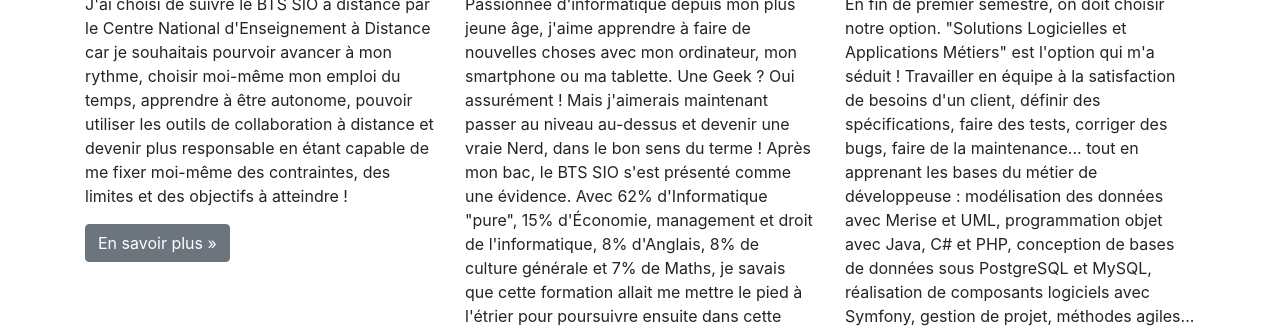
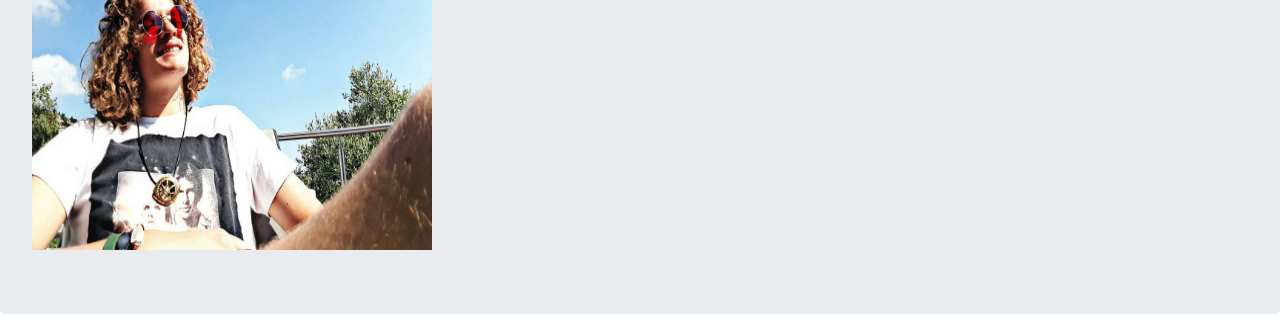
Before and after one commit to vincent83160/vincent83160sio.github.io, a plain HTML site: page index.html in a window 1280 px wide. Shown: the part 270-602 px from the top of the page. Drawn offline with nearby package versions, Linux system fonts and the light colour scheme.

Commit message:
photo ajoutée

```diff
--- /dev/null
+++ b/css/images/nouveau css.css
@@ -0,0 +1,5 @@
+#photoID{
+    display:flex;
+    height:25em;
+    width:25em;
+}
--- a/index.html
+++ b/index.html
@@ -8,8 +8,8 @@
         <meta name="author" content="Vincent Gary">
         <!-- Bootstrap CSS -->
         <link rel="stylesheet" href="https://cdn.jsdelivr.net/npm/bootstrap@4.5.3/dist/css/bootstrap.min.css" integrity="sha384-TX8t27EcRE3e/ihU7zmQxVncDAy5uIKz4rEkgIXeMed4M0jlfIDPvg6uqKI2xXr2" crossorigin="anonymous">
-        <link href="https://maxcdn.bootstrapcdn.com/font-awesome/4.7.0/css/font-awesome.min.css"
-              rel="stylesheet">
+        <link href="https://maxcdn.bootstrapcdn.com/font-awesome/4.7.0/css/font-awesome.min.css" rel="stylesheet">
+        <link href="css/images/nouveau css.css" rel="stylesheet" type="text/css"/>
         <title>Portfolio de Vincent Gary (BTS SIO 2020)</title>
         <link rel="icon" href="favicon.ico">
     </head>
@@ -127,7 +127,9 @@
         <script src="https://cdn.jsdelivr.net/npm/popper.js@1.16.1/dist/umd/popper.min.js" integrity="sha384-9/reFTGAW83EW2RDu2S0VKaIzap3H66lZH81PoYlFhbGU+6BZp6G7niu735Sk7lN" crossorigin="anonymous"></script>
         <script src="https://cdn.jsdelivr.net/npm/bootstrap@4.5.3/dist/js/bootstrap.min.js" integrity="sha384-w1Q4orYjBQndcko6MimVbzY0tgp4pWB4lZ7lr30WKz0vr/aWKhXdBNmNb5D92v7s" crossorigin="anonymous"></script>
         -->
-        <div class="jumbotron"></div> <!-- Emplacement pour le contenu principal de la page -->
+        <div class="jumbotron">
+            <img id="photoID" src="images/Vincent.Gary.jpg" alt=""/>
+        </div> <!-- Emplacement pour le contenu principal de la page -->
         <footer>
             <div class="container">
                 <div class="row">
```
Also changed, not shown: images/AmeliaPilou.jpg (deleted), images/Vincent.Gary.jpg (added).
